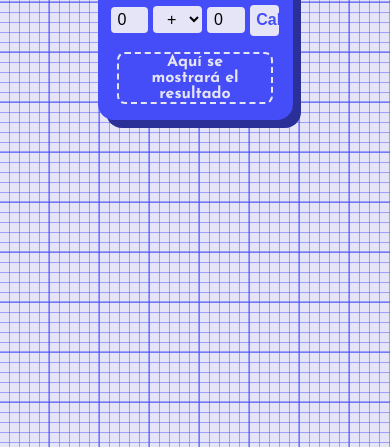
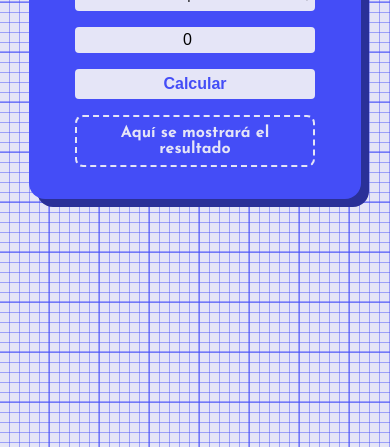
Before and after one commit to juanafanador07/calculadora-hacktoberfest, a plain HTML site: page index.html in a window 390 px wide. Shown: the part 397-844 px from the top of the page. Drawn offline with Linux system fonts and the light colour scheme.

Commit message:
Agregar diseño responsive

```diff
--- a/style.css
+++ b/style.css
@@ -20,10 +20,13 @@ body {
 .calculadora {
     font-family: 'Josefin Sans', sans-serif;
     width: 50%;
+    min-width: 500px;
+    max-width: 780px;
     background: var(--primary-color);
     border-radius: 1rem;
     text-align: center;
     box-shadow: .5rem .5rem var(--primary-color-dark);
+    padding: 1rem;
 }
 
 .calculadora__title {
@@ -31,7 +34,10 @@ body {
 }
 
 .calculadora__controls {
-
+    display: flex;
+    align-items: center;
+    justify-content: center;
+    gap: 1rem;
 }
 
 .calculadora__controls__input {
@@ -42,9 +48,11 @@ body {
     padding: .25rem;
     border-radius: .25rem;
     font-size: 1rem;
+    box-sizing: border-box;
 }
 
 .calculadora__controls__operation {
+    box-sizing: border-box;
     width: 25%;
     text-align: center;
     background: var(--light-color);
@@ -80,3 +88,25 @@ body {
     padding: 1.5rem;
     font-weight: bold;
 }
+
+@media screen and (max-width: 780px) {
+    .calculadora{
+        min-width: 300px;
+    }
+
+    .calculadora__controls {
+        flex-direction: column;
+    }
+
+    .calculadora__controls__calcular {
+        width: 80%;
+    }
+
+    .calculadora__controls__input {
+        width: 80%;
+    }
+
+    .calculadora__controls__operation {
+        width: 80%;
+    }
+}
```
